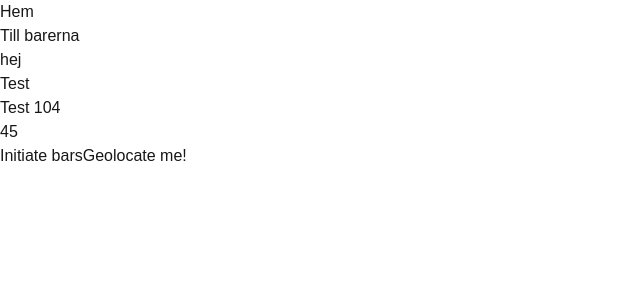
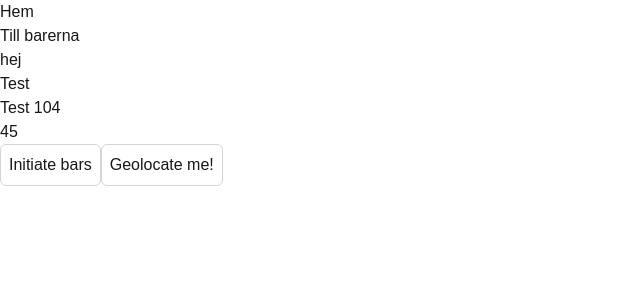
Before and after one commit to nickenickenicke/billig-bars, a Next.js app: page / in a window 1280 px wide. Shown: the top 300 px of the page, without its empty margins (0-640 px from the left). Built offline with nearby package versions, Linux system fonts and the light colour scheme.

Commit message:
Base style for form elements

```diff
--- a/src/app/globals.css
+++ b/src/app/globals.css
@@ -20,6 +20,15 @@ body {
   font-family: Arial, Helvetica, sans-serif;
 }
 
+@layer base {
+  input {
+    @apply rounded-md border border-gray-300 p-2;
+  }
+  button {
+    @apply rounded-md border border-gray-300 p-2;
+  }
+}
+
 @layer utilities {
   .text-balance {
     text-wrap: balance;
```
